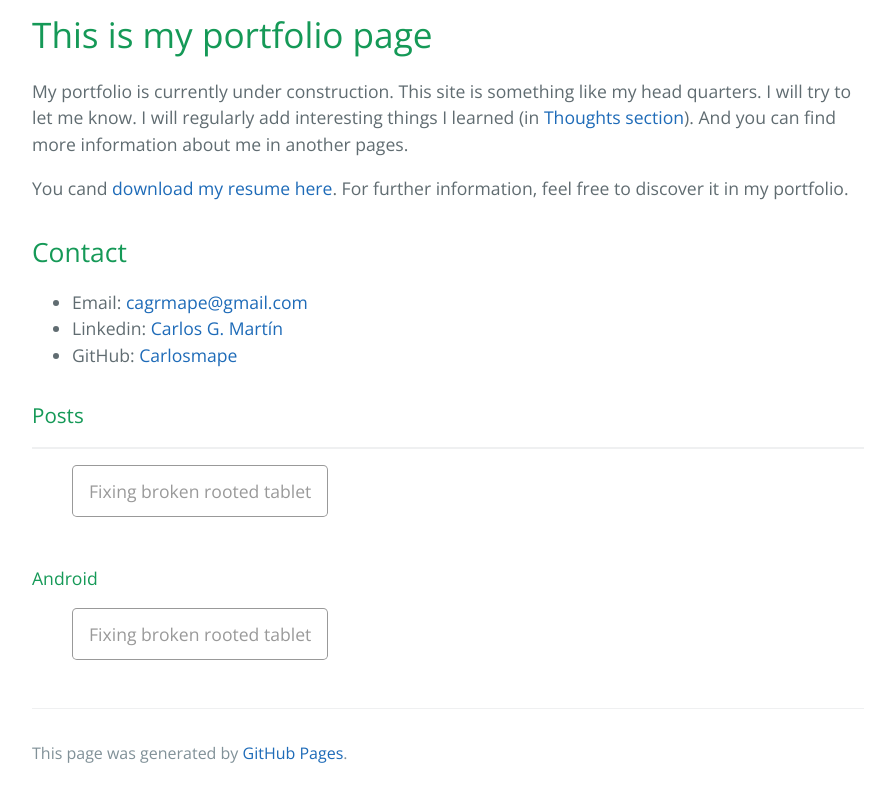
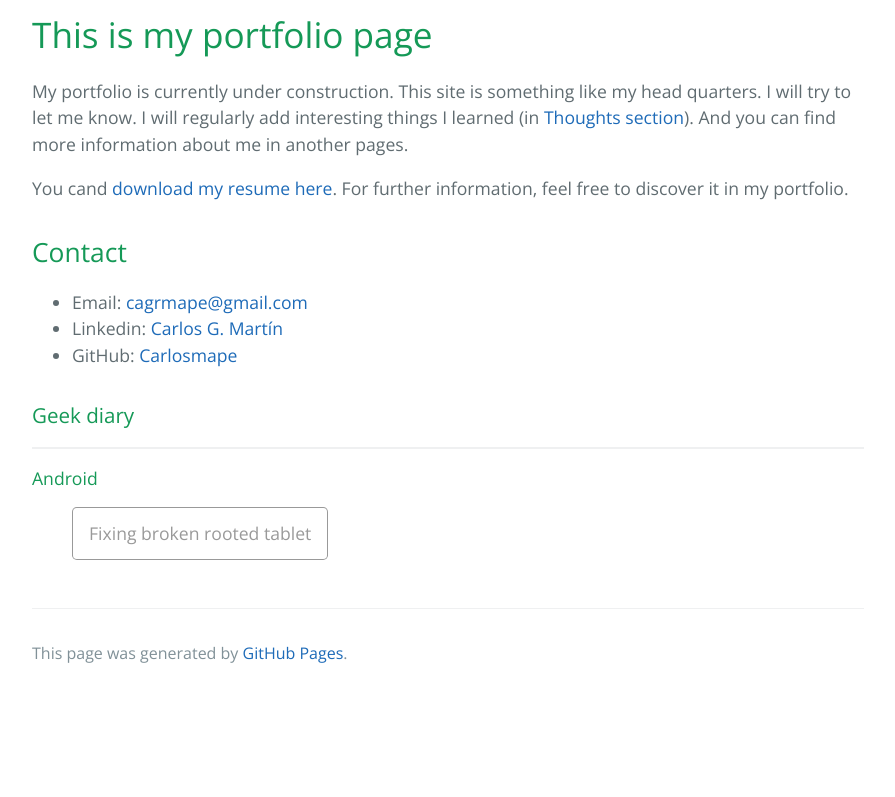
Before and after one commit to Carlosmape/carlosmape.github.io, a Jekyll site: the page built from index.md, in a window 1280 px wide and 900 px high, scrolled down 586 px, cut to the strip 103-900 px from the top of the window. Shown: the whole strip, without its empty margins (192-1087 px from the left). Built offline with Jekyll 4.4.1, drawn with Linux system fonts in a browser that asks for light colours; after the commit the page ends 1386 px from its top, so only the background shows below that.

```diff
--- a/_includes/posts.html
+++ b/_includes/posts.html
@@ -1,12 +1,7 @@
 
-<h3>Posts</h3>
+<h3>Geek diary</h3>
 <hr>
 <div class="posts">
-	<ul>
-		{% for post in site.posts %}
-		<a href="{{ post.url }}" class="btn">{{ post.title }} {{ post.date.year }} {{ post.tags.join(" ") }}</a>
-		{% endfor %}
-	</ul>
 	{% for tag in site.tags %}
 	<h4>{{ tag[0] }}</h4>
 	<ul>
```
